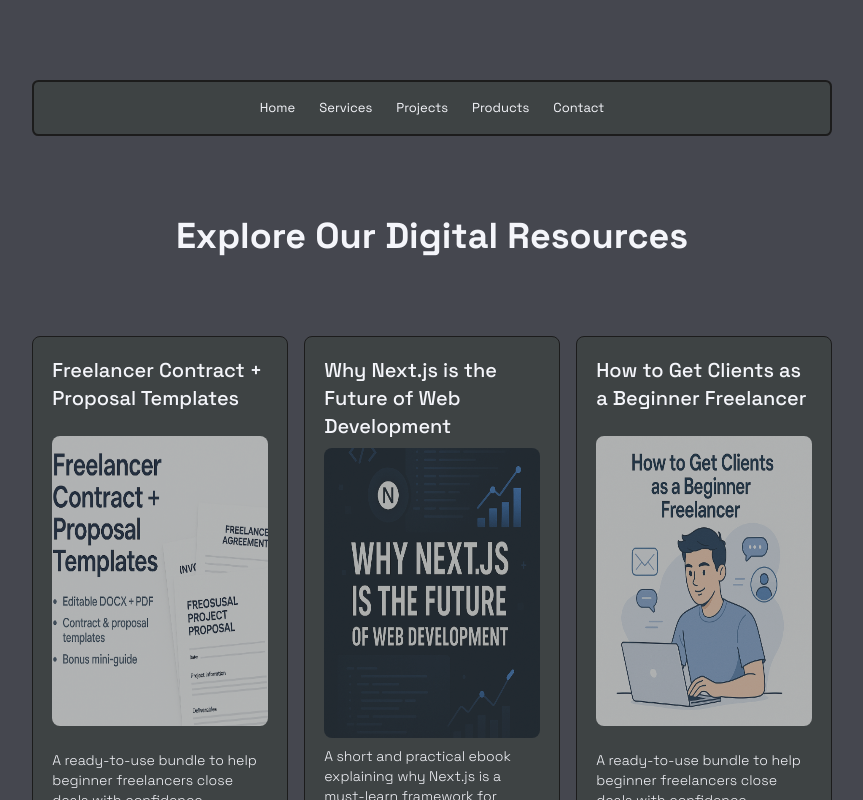
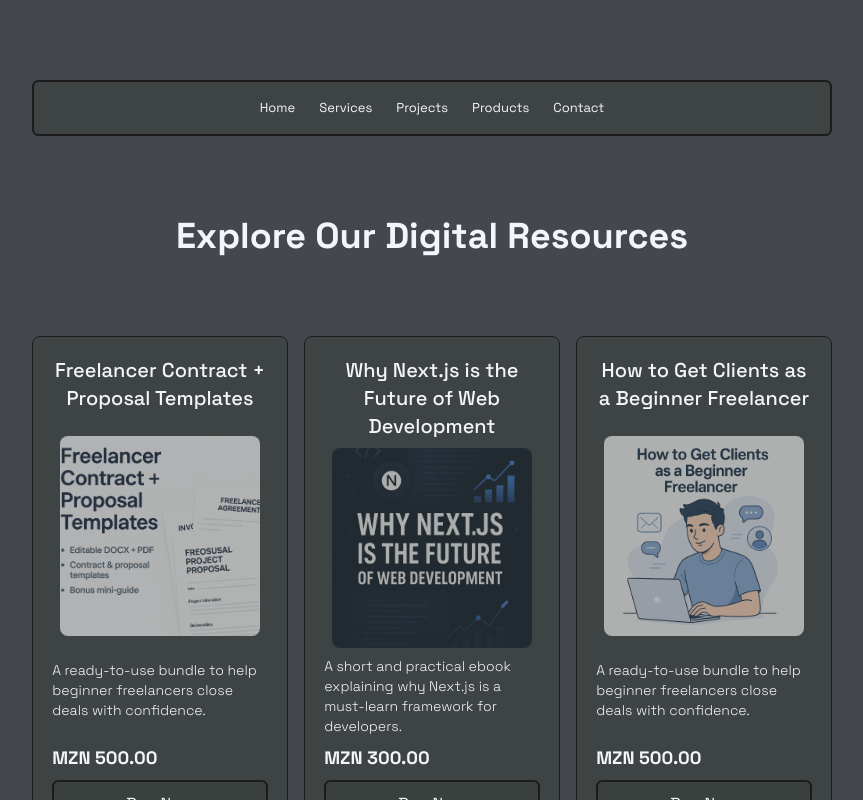
Before and after one commit to ArcidesFerrao/webstudio, a Next.js app: page /market in a window 1280 px wide. Shown: the top 800 px of the page, without its empty margins (208-1071 px from the left). Built offline with nearby package versions, Linux system fonts and the light colour scheme.

Commit message:
fix image sizes on market

```diff
--- a/src/app/components/Market.tsx
+++ b/src/app/components/Market.tsx
@@ -3,22 +3,23 @@
 
 export const Market = () => {
   return (
-    <section className="flex flex-col w-full items-center gap-20 py-20">
+    <section className="market-section flex flex-col w-full items-center gap-20 py-20">
       <h2 className="text-4xl font-bold bg-clip-text ">
         Explore Our Digital Resources
       </h2>
       <div className="flex w-full gap-4">
         <div className="product-card flex flex-col gap-2">
-          <div>
+          <div className="text-center">
             <h3 className="text-xl font-medium">
               Freelancer Contract + Proposal Templates
             </h3>
           </div>
           <Image
+            className="self-center"
             src="/assets/contracts.png"
             alt="contracts template"
-            width={300}
-            height={300}
+            width={200}
+            height={200}
           />
           <div>
             <p className="font-extralight text-sm">
@@ -32,16 +33,17 @@
           </div>
         </div>
         <div className="product-card flex flex-col  gap-2">
-          <div>
+          <div className="text-center">
             <h3 className="text-xl font-medium ">
               Why Next.js is the Future of Web Development
             </h3>
           </div>
           <Image
+            className="self-center"
             src="/assets/nextjs.png"
             alt="nextjs template"
-            width={300}
-            height={300}
+            width={200}
+            height={200}
           />
           <div>
             <p className="font-extralight text-sm">
@@ -55,16 +57,17 @@
           </div>
         </div>
         <div className="product-card flex flex-col gap-2">
-          <div>
+          <div className="text-center">
             <h3 className="text-xl font-medium">
               How to Get Clients as a Beginner Freelancer
             </h3>
           </div>
           <Image
+            className="self-center"
             src="/assets/Beginner-Freelancer-2.png"
             alt="contracts template"
-            width={300}
-            height={300}
+            width={200}
+            height={200}
           />
           <div>
             <p className="font-extralight text-sm">
--- a/src/app/globals.css
+++ b/src/app/globals.css
@@ -215,6 +215,9 @@
   height: 54px;
 }
 
+.market-section img {
+  height: 200px;
+}
 .footer-links:hover {
   background-color: var(--border-color);
   border-radius: 0;
```
